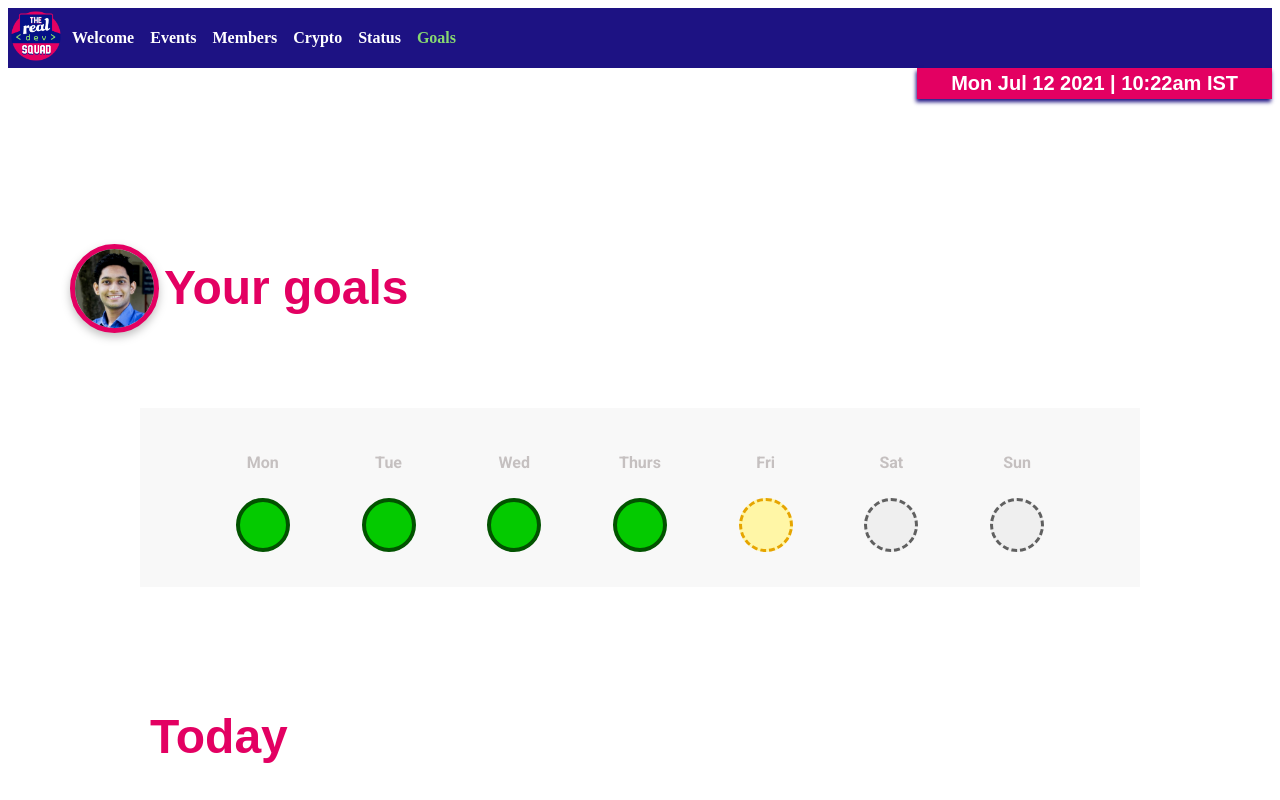
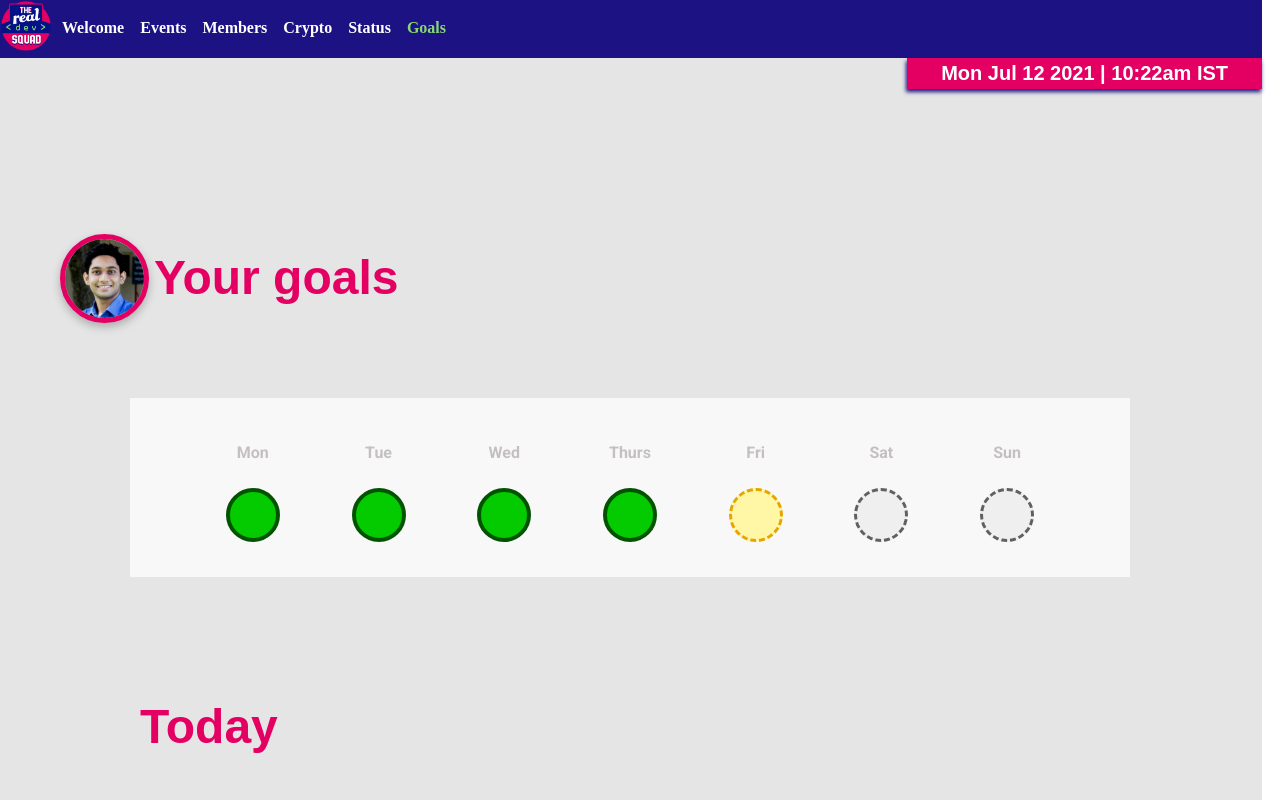
Before and after one commit to RohitKuwar/nuxt-demo, a Nuxt app: page / in a window 1280 px wide. Shown: the top 800 px of the page. Built offline with nearby package versions, Linux system fonts and the light colour scheme; a web font is replaced by a local one.

Commit message:
upadted layout

```diff
--- a/pages/index.vue
+++ b/pages/index.vue
@@ -1,5 +1,5 @@
 <template>
-  <div>
+  <div id="layout">
     <Navbar />
     <Clock />
     <Days />
@@ -27,9 +27,8 @@ export default {
 </script>
 
 <style scoped>
-html,
-body {
-  margin: 0;
+#layout {
+  margin: -10px;
   padding: 0;
   width: 100%;
   box-sizing: border-box;
```
